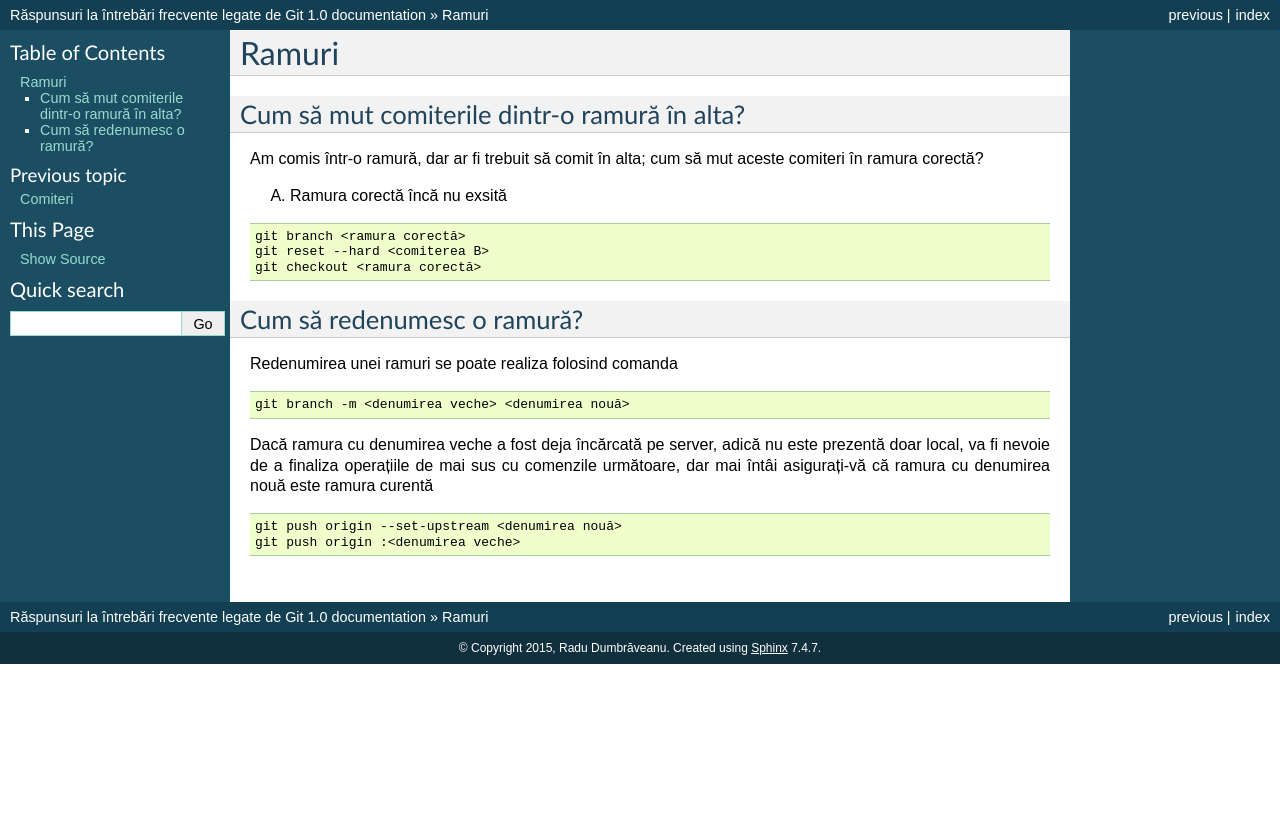
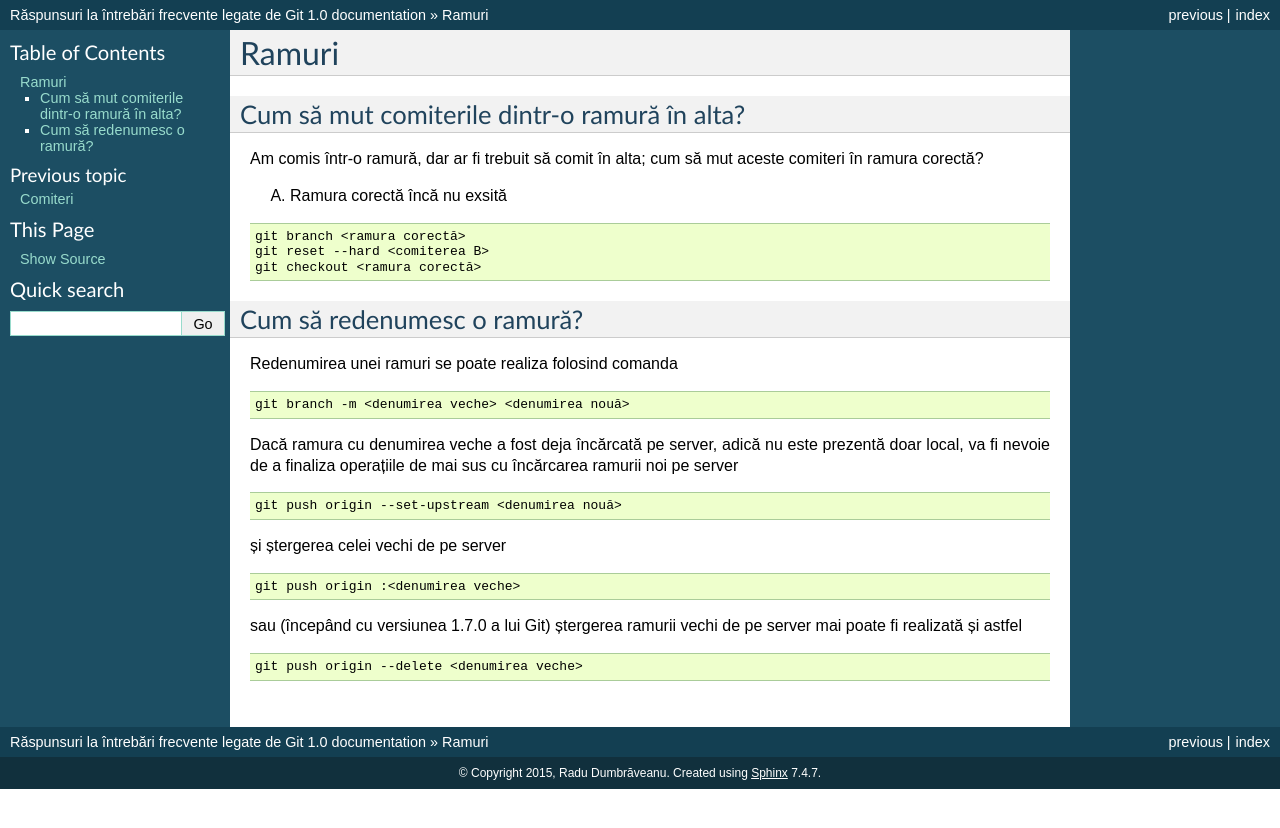
Before and after one commit to Streeling/git-rif, a Sphinx documentation site: the page built from source/ramuri.rst, in a window 1280 px wide. Shown: the top 828 px of the page. Built offline with Sphinx 7.4.7, drawn with Linux system fonts in a browser that asks for light colours.

Commit message:
Redactarea răspunsului la "Cum să redenumesc o ramură?"

```diff
--- a/source/ramuri.rst
+++ b/source/ramuri.rst
@@ -23,10 +23,20 @@ Redenumirea unei ramuri se poate realiza folosind comanda
 
    git branch -m <denumirea veche> <denumirea nouă>
 
-Dacă ramura cu denumirea veche a fost deja încărcată pe server, adică nu este prezentă doar local, va fi nevoie de a finaliza operațiile de mai sus cu comenzile următoare,
-dar mai întâi asigurați-vă că ramura cu denumirea nouă este ramura curentă
+Dacă ramura cu denumirea veche a fost deja încărcată pe server, adică nu este prezentă doar local, va fi nevoie de a finaliza operațiile de mai sus cu încărcarea ramurii noi pe server
 
 .. code-block:: bash
 
    git push origin --set-upstream <denumirea nouă>
+
+și ștergerea celei vechi de pe server
+
+.. code-block:: bash
+
    git push origin :<denumirea veche>
+
+sau (începând cu versiunea 1.7.0 a lui Git) ștergerea ramurii vechi de pe server mai poate fi realizată și astfel
+
+.. code-block:: bash
+
+   git push origin --delete <denumirea veche>
```
